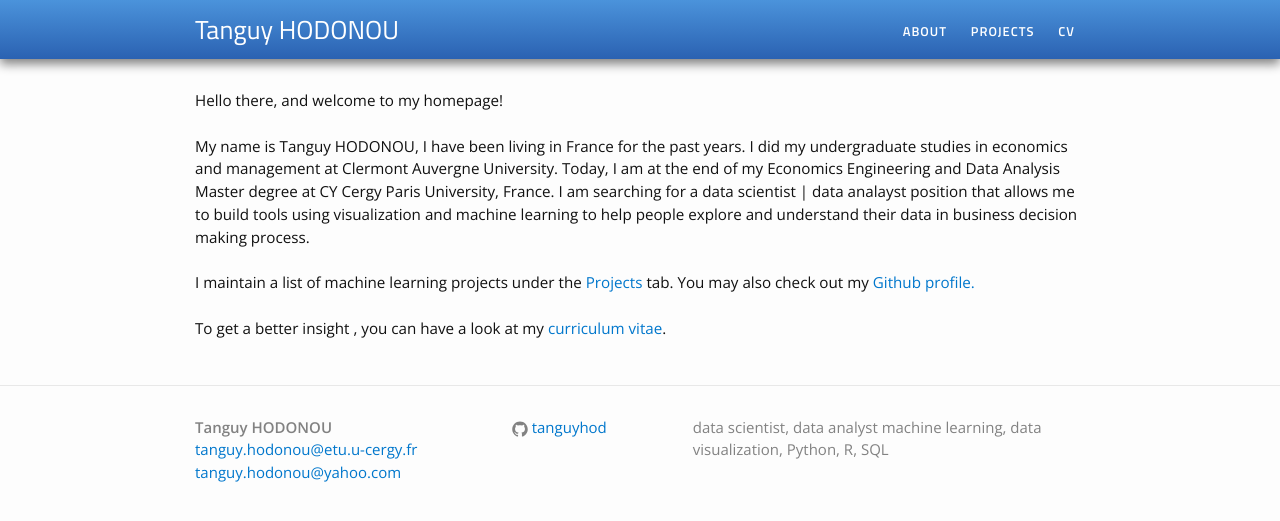
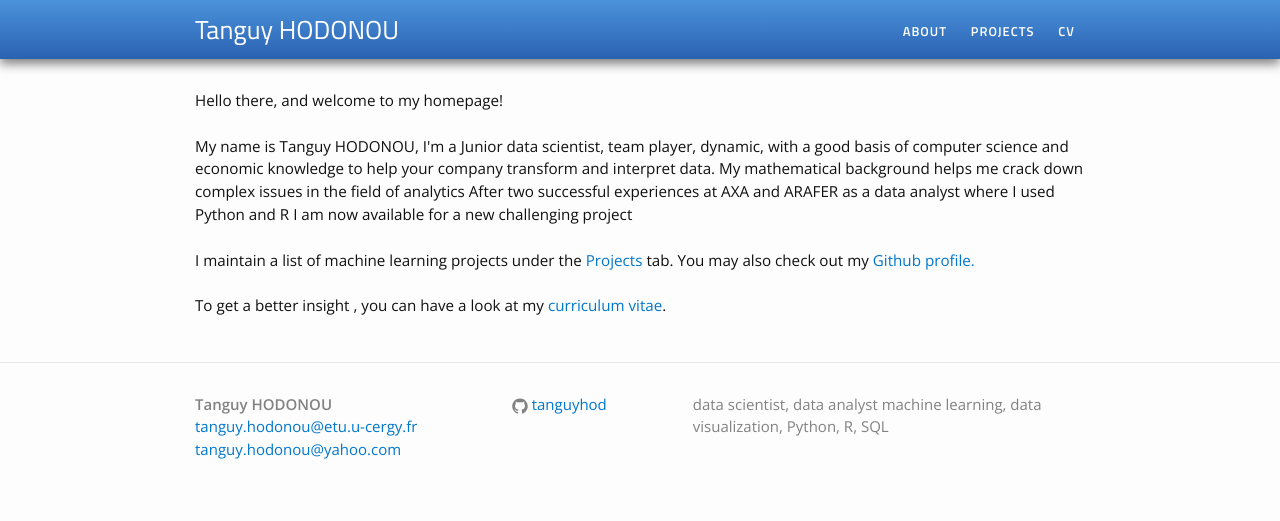
Before and after one commit to TanguyHOD/tanguyhod.github.io, a Jekyll site: the page built from index.html, in a window 1280 px wide. Shown: the top 521 px of the page. Built offline with Jekyll 4.4.1, drawn with Linux system fonts in a browser that asks for light colours.

Commit message:
index update

```diff
--- a/index.html
+++ b/index.html
@@ -4,7 +4,9 @@ layout: default
 
 <div class="home">
 
-<p>Hello there, and welcome to my homepage!<br><br>My name is Tanguy HODONOU, I have been living in France for the past years. I did my undergraduate studies in economics and management at Clermont Auvergne University. Today, I am at the end of my Economics Engineering and Data Analysis Master degree at CY Cergy Paris University, France. I am searching for a data scientist | data analayst position that allows me to build tools using visualization and machine learning to help people explore and understand their data in business decision making process.
+<p>Hello there, and welcome to my homepage!<br><br>My name is Tanguy HODONOU, I'm a Junior data scientist, team player, dynamic, with a good basis of computer science and
+economic knowledge to help your company transform and interpret data. My mathematical background helps me crack down complex issues in the field of analytics
+After two successful experiences at AXA and ARAFER as a data analyst where I used Python and R I am now available for a new challenging project
 <br><br>
 
 I maintain a list of machine learning projects under the <a href="/projects">Projects</a> tab. You may also check out my <a href="">Github profile.</a><br><br>
```
Also changed, not shown: 1 other file.
